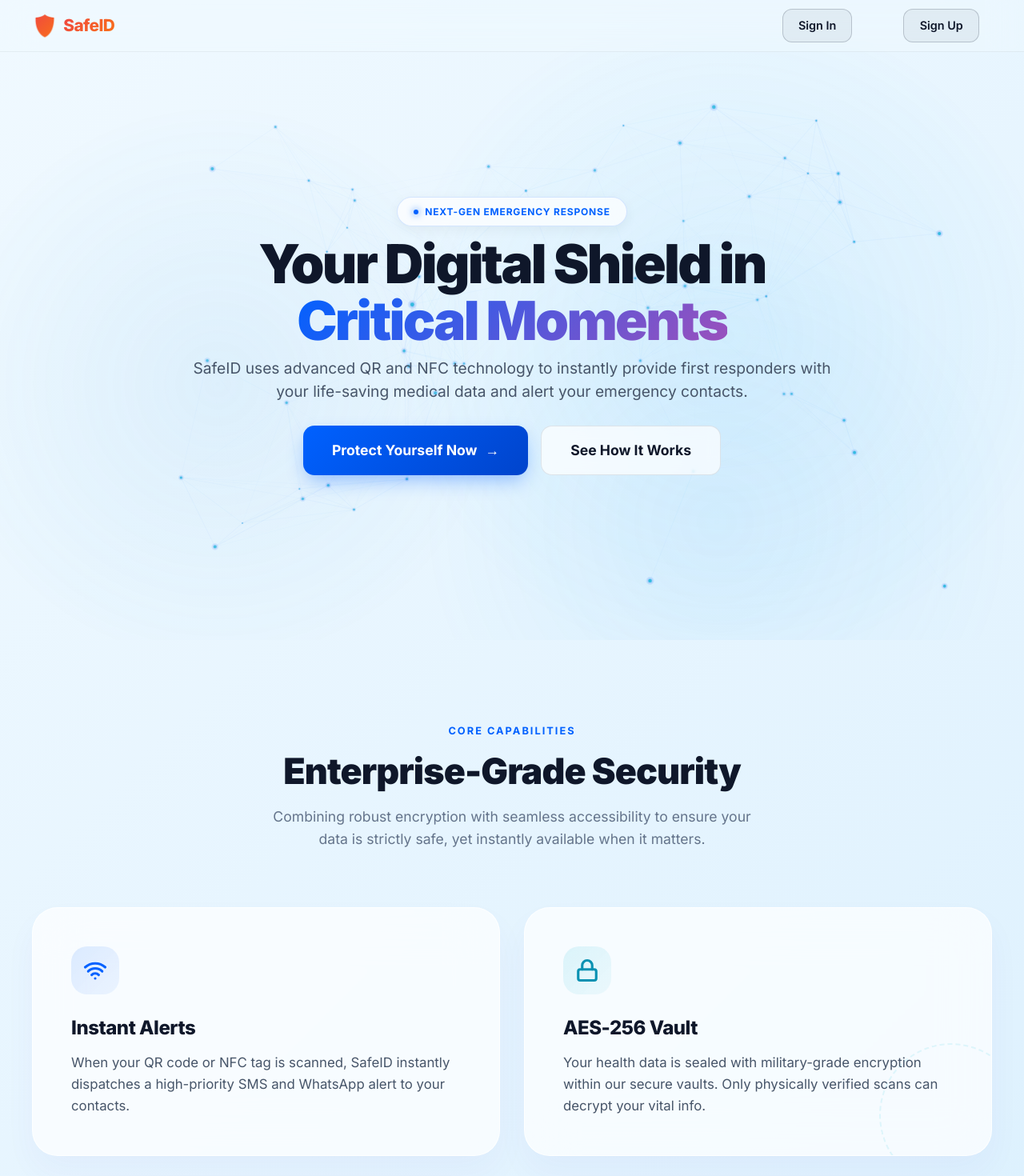
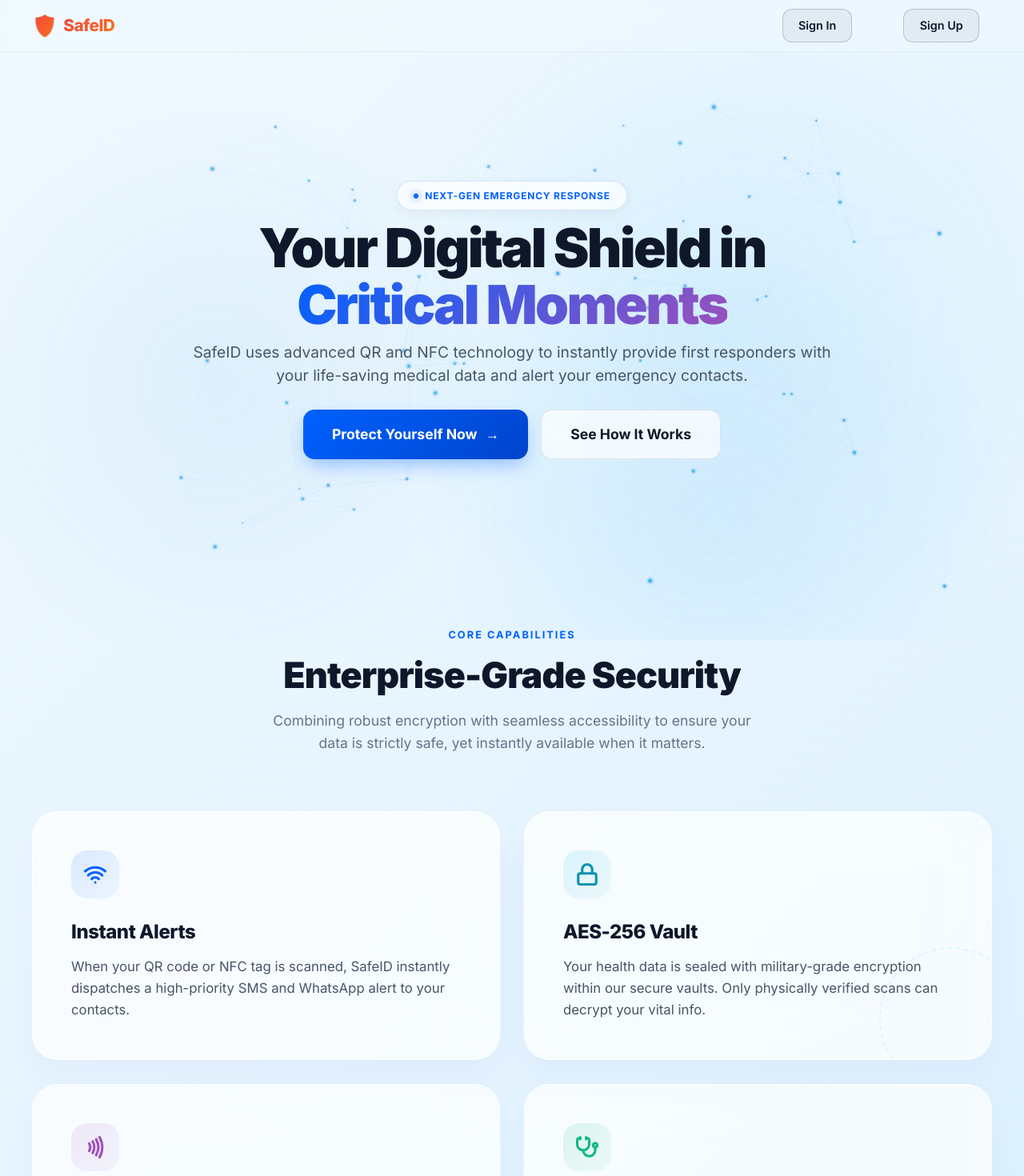
Before and after one commit to nishant8g/safeid-project, a React (Vite) app in the folder frontend/: page / in a window 1280 px wide. Shown: the top 1470 px of the page at 80% size. Built offline with nearby package versions, Linux system fonts and the light colour scheme; no server answers.

Commit message:
UI: Minimized gap between Hero and Features section

```diff
--- a/frontend/src/pages/Landing.jsx
+++ b/frontend/src/pages/Landing.jsx
@@ -219,7 +219,7 @@ export default function Landing() {
       </div>
 
       {/* Hero Section */}
-      <section style={{ position: 'relative', zIndex: 10, minHeight: '100vh', display: 'flex', flexDirection: 'column', alignItems: 'center', justifyContent: 'center', paddingTop: '100px', paddingBottom: '60px' }}>
+      <section style={{ position: 'relative', zIndex: 10, minHeight: '90vh', display: 'flex', flexDirection: 'column', alignItems: 'center', justifyContent: 'center', paddingTop: '100px', paddingBottom: '20px' }}>
 
         <motion.div
           className="container"
@@ -268,7 +268,7 @@ export default function Landing() {
       </section>
 
       {/* High-Tech Grid Features - Balanced and Premium */}
-      <section style={{ padding: '100px 24px', position: 'relative', zIndex: 10 }}>
+      <section style={{ padding: '60px 24px 100px', position: 'relative', zIndex: 10 }}>
         <div style={{ maxWidth: '1200px', margin: '0 auto' }}>
           <div style={{ textAlign: 'center', marginBottom: '70px' }}>
             <span style={{ color: '#0061FF', fontWeight: '700', letterSpacing: '2px', textTransform: 'uppercase', fontSize: '0.8rem' }}>Core Capabilities</span>
```
